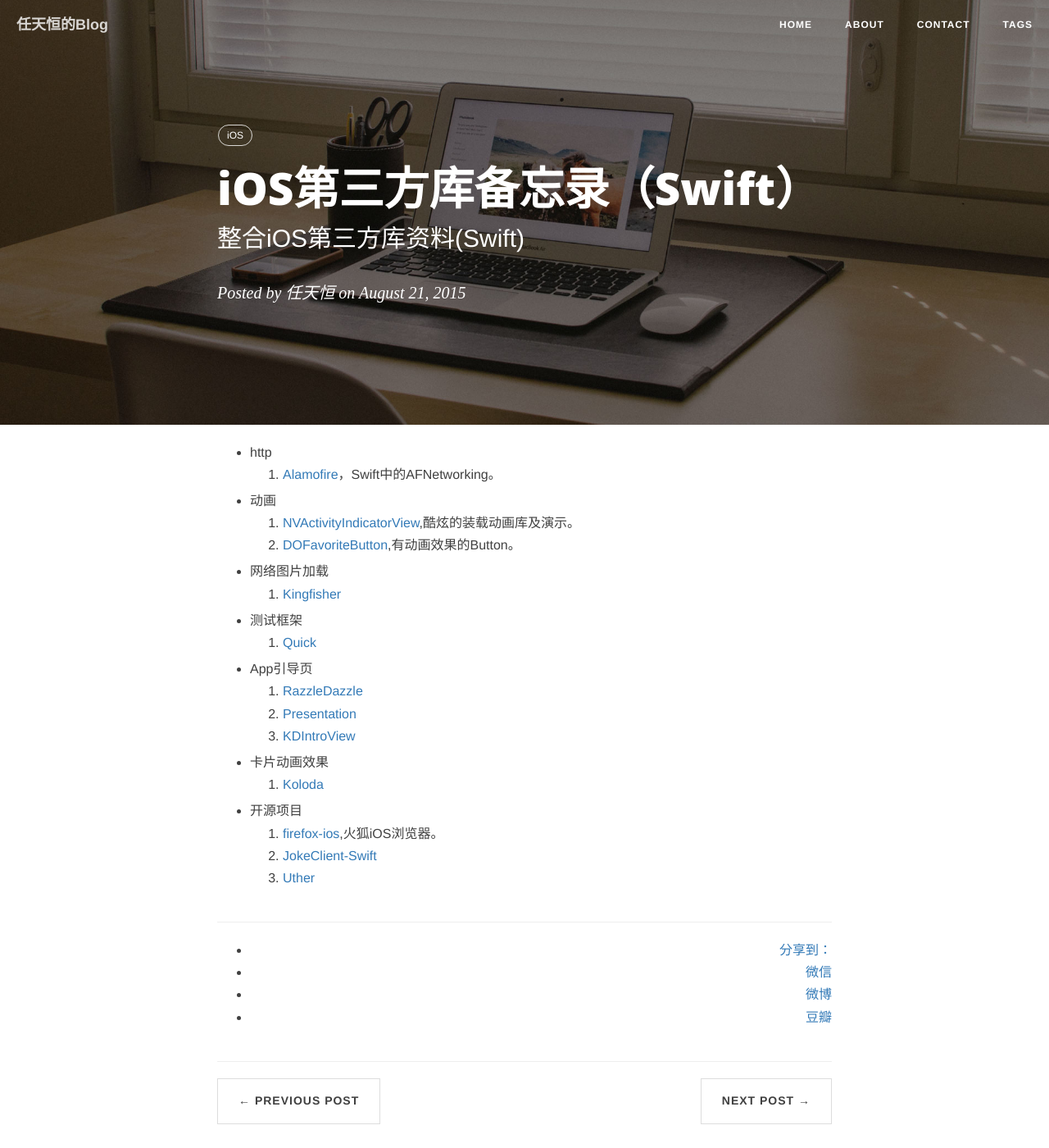
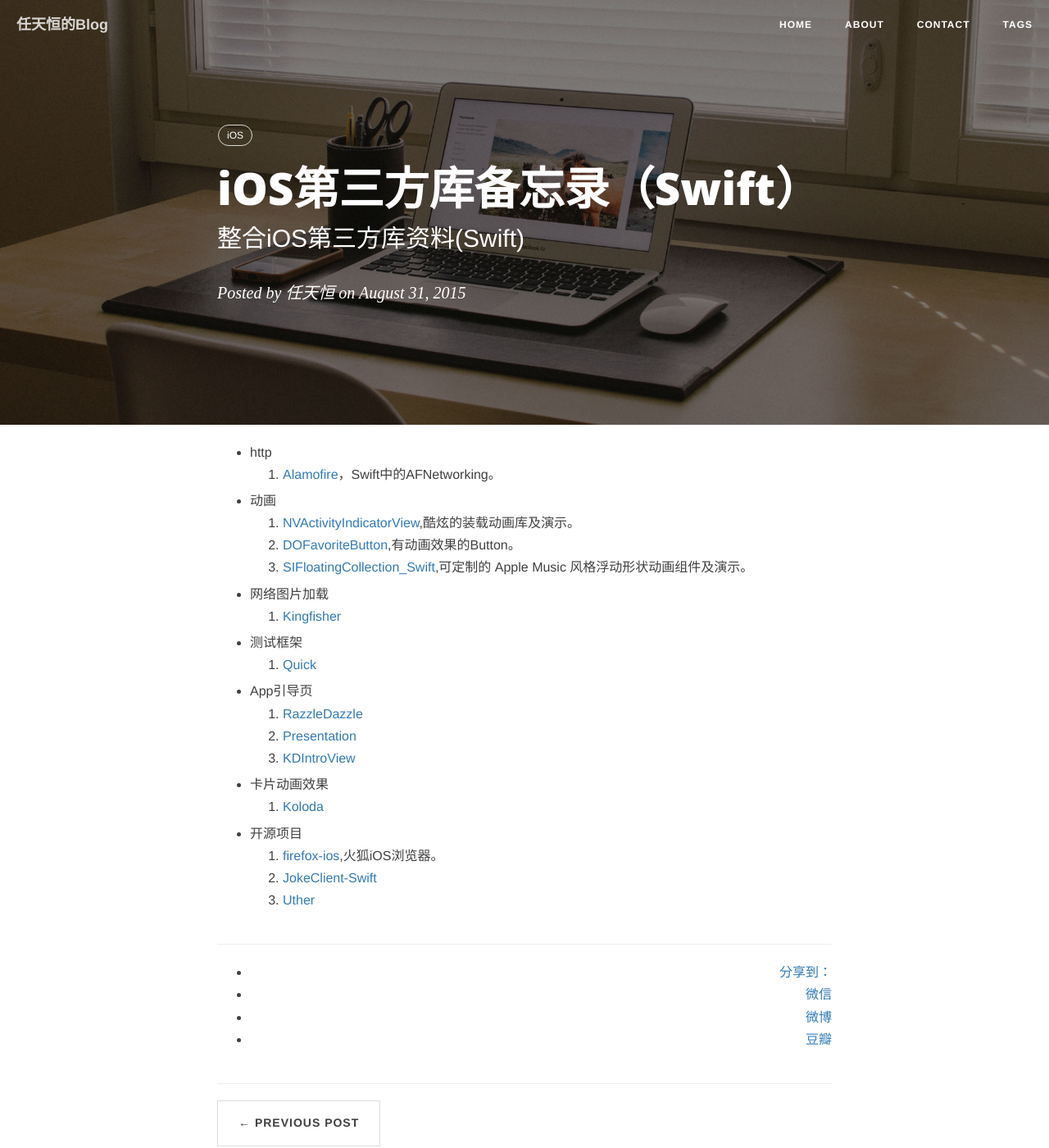
Before and after one commit to rth211/rth211.github.io, a Jekyll site: the page built from _posts/2015.07/2015-07-31-iOS第三方库备忘录（swift）.md, in a window 1280 px wide and 1400 px high. Shown: the whole window at 82% size. Built offline with Jekyll 4.4.1, drawn with Linux system fonts in a browser that asks for light colours; nearby versions of some CDN libraries; comment, search, counter and statistics services are not loaded.

Commit message:
iOS第三方库更新（swift）

```diff
--- a/_posts/2015.07/2015-07-31-iOS第三方库备忘录（swift）.md
+++ b/_posts/2015.07/2015-07-31-iOS第三方库备忘录（swift）.md
@@ -2,7 +2,7 @@
 layout: post
 title: iOS第三方库备忘录（Swift）
 subtitle:   "整合iOS第三方库资料(Swift)"
-date: 2015-08-21 18:49:00
+date: 2015-08-31 16:30:00
 author:     "任天恒"
 header-img: "img/home-bg.jpg"
 tags: iOS
@@ -13,6 +13,7 @@ tags: iOS
 * 动画
   1.  [NVActivityIndicatorView](https://github.com/ninjaprox/NVActivityIndicatorView),酷炫的装载动画库及演示。
   2.  [DOFavoriteButton](https://github.com/okmr-d/DOFavoriteButton),有动画效果的Button。
+	3.	[SIFloatingCollection_Swift](https://github.com/ProudOfZiggy/SIFloatingCollection_Swift),可定制的 Apple Music 风格浮动形状动画组件及演示。
 
 *	网络图片加载
   1.  [Kingfisher](https://github.com/onevcat/Kingfisher)
```
